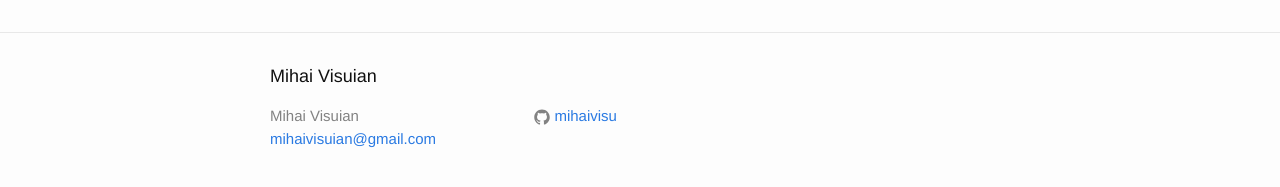
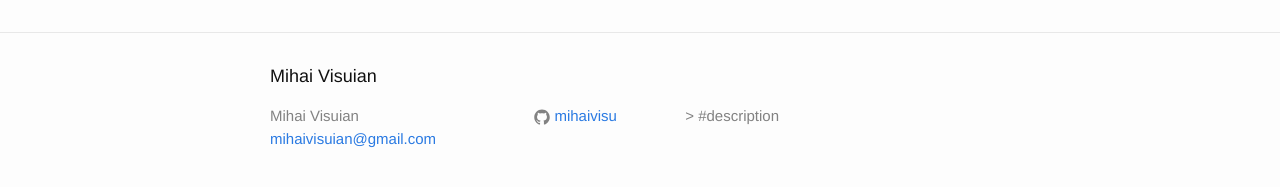
Before and after one commit to MihaiVisu/mihaivisu.github.io, a Jekyll site: the page built from about.md, in a window 1280 px wide. Shown: the part 318-505 px from the top of the page. Built offline with Jekyll 4.4.1, drawn with Linux system fonts in a browser that asks for light colours.

Commit message:
config.yml

```diff
--- a/_config.yml
+++ b/_config.yml
@@ -8,11 +8,11 @@
 # Site settings
 title: Mihai Visuian
 email: mihaivisuian@gmail.com
-description: ""
+description: "> #description"
 baseurl: "" # the subpath of your site, e.g. /blog
 url: "http://mihaivisu.github.io" # the base hostname & protocol for your site
 twitter_username:
-github_username:  mihaivisu
+github_username: mihaivisu
 
 # Build settings
 markdown: kramdown
```
